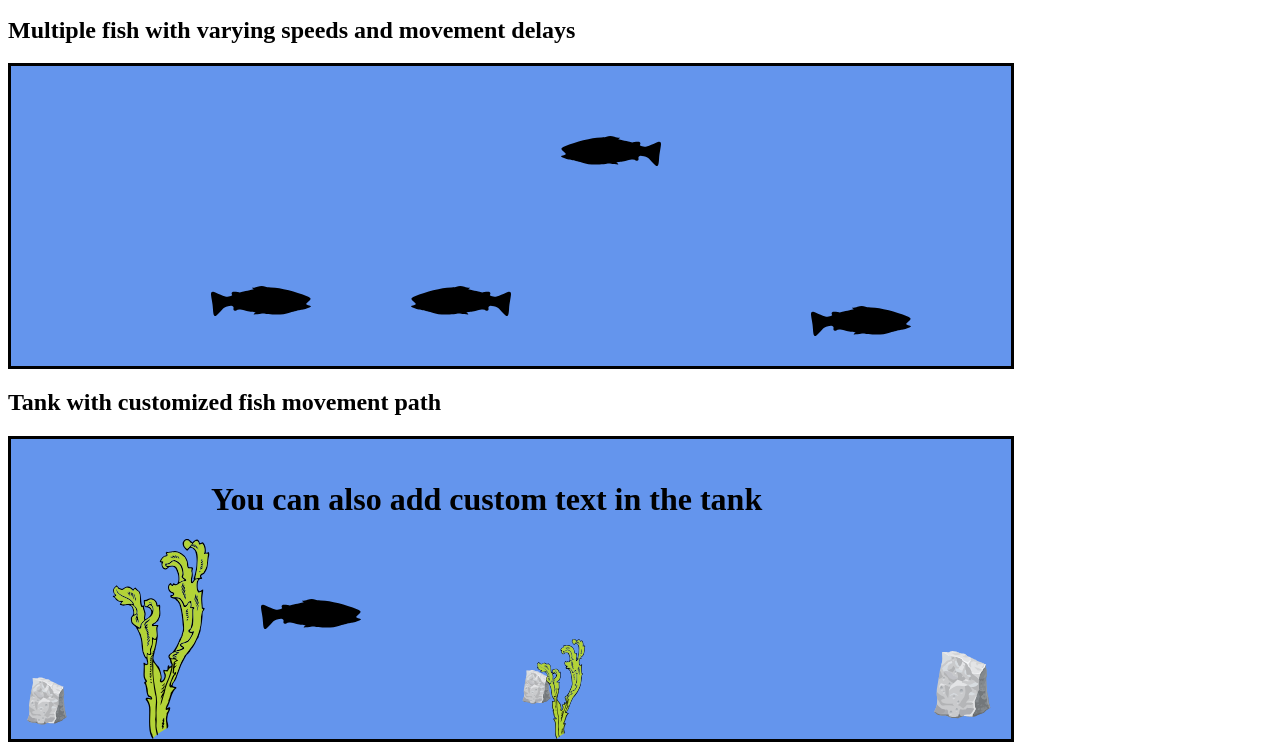
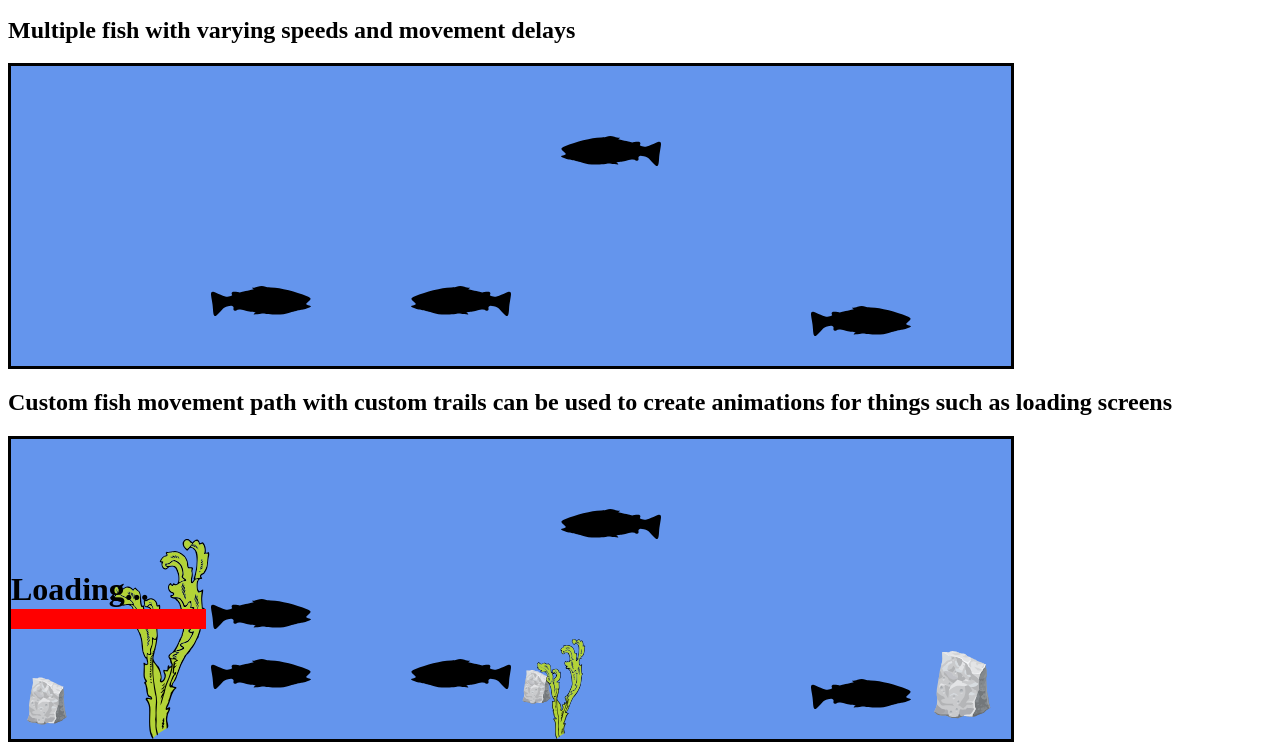
Before and after one commit to wang-henry/VirtualFishTankJS, a website: page pub/examples.html in a window 1280 px wide. Shown: the part 749-1499 px from the top of the page. Drawn offline with Linux system fonts and the light colour scheme.

Commit message:
finished loading bar

```diff
--- a/pub/css/fishtank.css
+++ b/pub/css/fishtank.css
@@ -15,6 +15,10 @@
     position: absolute;
 }
 
-#textDiv{
+#textDiv {
     position: absolute;
 }
+
+#trail {
+    position: absolute;
+}
--- a/pub/examples.html
+++ b/pub/examples.html
@@ -22,7 +22,8 @@
     <div id="tank3"></div>
 </div>
 <div class=example_four>
-    <h2>Tank with customized fish movement path</h2>
+    <h2>Custom fish movement path with custom trails can be used to create animations for things such as loading
+        screens</h2>
     <div id="tank4"></div>
 </div>
 </body>
--- a/pub/js/examples.js
+++ b/pub/js/examples.js
@@ -48,9 +48,14 @@ t4.addStationaryObj('assets/rock.svg', 500, 0, '50px', '100px')
 t4.addStationaryObj('assets/seaweed.svg', 500, 0, '100px', '100px')
 t4.addStationaryObj('assets/seaweed.svg', 100, 0, '100px', '200px')
 t4.addFish('assets/fish.svg', 0, 100, 5, 0, 100)
+t4.addFish('assets/fish.svg', 0, 20, 40, 0, 20)
+t4.addFish('assets/fish.svg', 0, 40, 20, 10, 20)
+t4.addFish('assets/fish.svg', 0, 40, 20, 10, 50)
+t4.addFish('assets/fish.svg', 0, 60, 5, 5, 20)
 
-t4.setTravelPoints(0, 50, 50, 400, 50, true, true, 'normal')
-t4.updateHOrientation(0)
+t4.setTravelPoints(0, 0, 110, 400, 50, true, 'normal')
+t4.setTrail(0, 'red', 20)
+t4.updateAllHOrientation(0)
 
-t4.addText("<h1>You can also add custom text in the tank<h1>", 200, 200)
+t4.addText("<h1>Loading...<h1>", 0, 110)
 t4.enableAllMove()
--- a/pub/js/fishtank.js
+++ b/pub/js/fishtank.js
@@ -219,9 +219,10 @@ Tank.prototype = {
     },
 
     // Set positions for a fish to travel between and decide whether it should loop
-    setTravelPoints: function (index, x1, y1, x2, y2, loop = false, trail = false, loopType = 'bounce') {
-        if (x2 >= x1) {
+    setTravelPoints: function (index, x1, y1, x2, y2, loop = false, loopType = 'bounce') {
+        if (x1 >= x2) {
             log("Invalid x values! x1 must be < x2!")
+            return
         }
         const fish = this.fishList[index]
         fish.x1 = x1
@@ -232,6 +233,34 @@ Tank.prototype = {
         fish.loopType = loopType
 
         fish.movePointsEnable(this)
+    },
+
+    setTrail: function (index, color, height) {
+        const newTrail = document.createElement('div')
+        try {
+            const fish = this.fishList[index]
+            newTrail.style.background = color
+            newTrail.id = 'trail'
+            newTrail.style.height = height + 'px'
+            newTrail.style.left = fish.x1 + 'px'
+
+            //TODO Fix the y coordinates
+            newTrail.style.bottom = fish.y1 + 'px'
+
+            fish.trailEnable = true
+            fish.trail = newTrail
+        } catch (e) {
+            log("Please enter a valid trail color and index!")
+            return
+        }
+
+        this.tankArea.append(newTrail)
+        log('Set new trail!')
+    },
+
+    removeTrail: function (index) {
+        this.trail = null
+        this.trailEnable = false
     }
 
 }
@@ -242,8 +271,6 @@ Tank.prototype = {
 // }
 function movePoints(fish, tank) {
     // Tank detection left and right
-
-
     if (fish.loopType === 'bounce') {
         if (fish.x <= fish.x1) {
             fish.right = true
@@ -287,6 +314,10 @@ function movePoints(fish, tank) {
         fish.x += fish.xSpeed
     } else {
         fish.x -= fish.xSpeed
+    }
+
+    if(fish.trailEnable){
+        fish.trail.style.width = fish.x + 'px'
     }
 
     // // Tank detection top and bottom
@@ -365,14 +396,20 @@ function Fish(source, startX, startY, xSpeed = 10, ySpeed = 0, moveDelay = 1000)
     this.xSpeed = xSpeed
     this.ySpeed = ySpeed
 
+    // ------------------------
+    // Custom path properties
+    // ------------------------
     // travel points (if specified)
     this.x1 = null
     this.y1 = null
     this.x2 = null
     this.y2 = null
 
+    this.trailEnable = false
+    this.trail = null
     this.loopEnable = false
-    this.loopType = null
+    this.loopType = 'normal'
+    // ------------------------
     // Boolean for whether the fish is using a custom animation
     this.customAnimation = false
 
```
